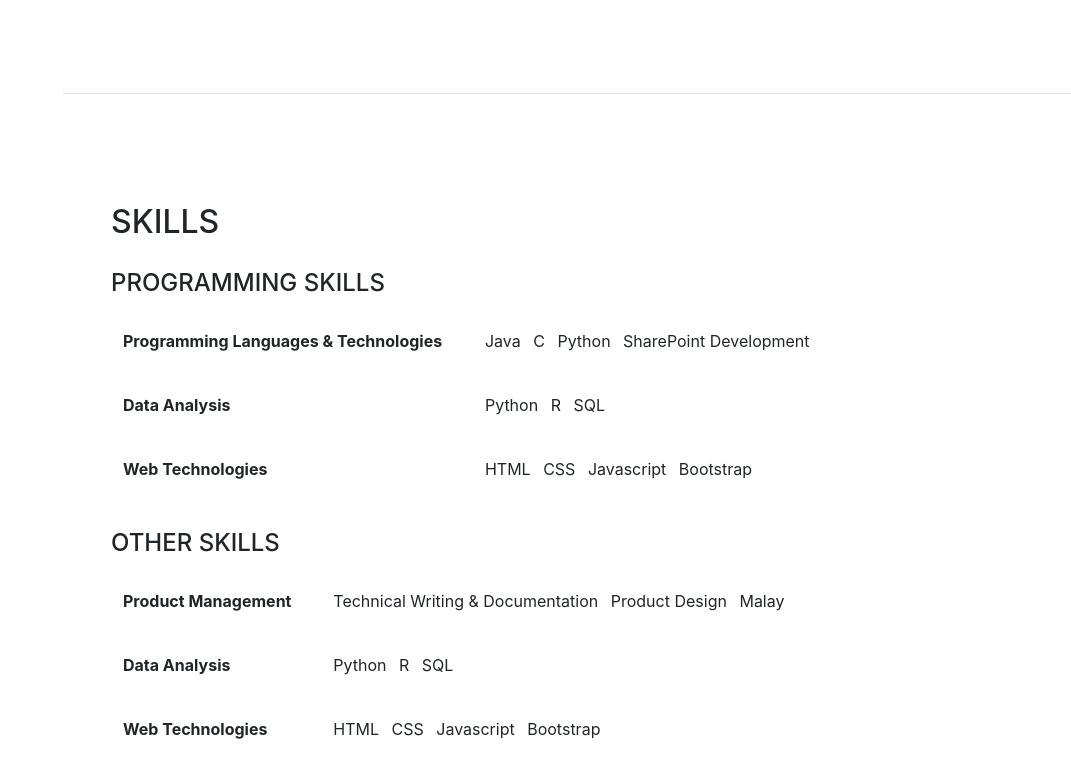
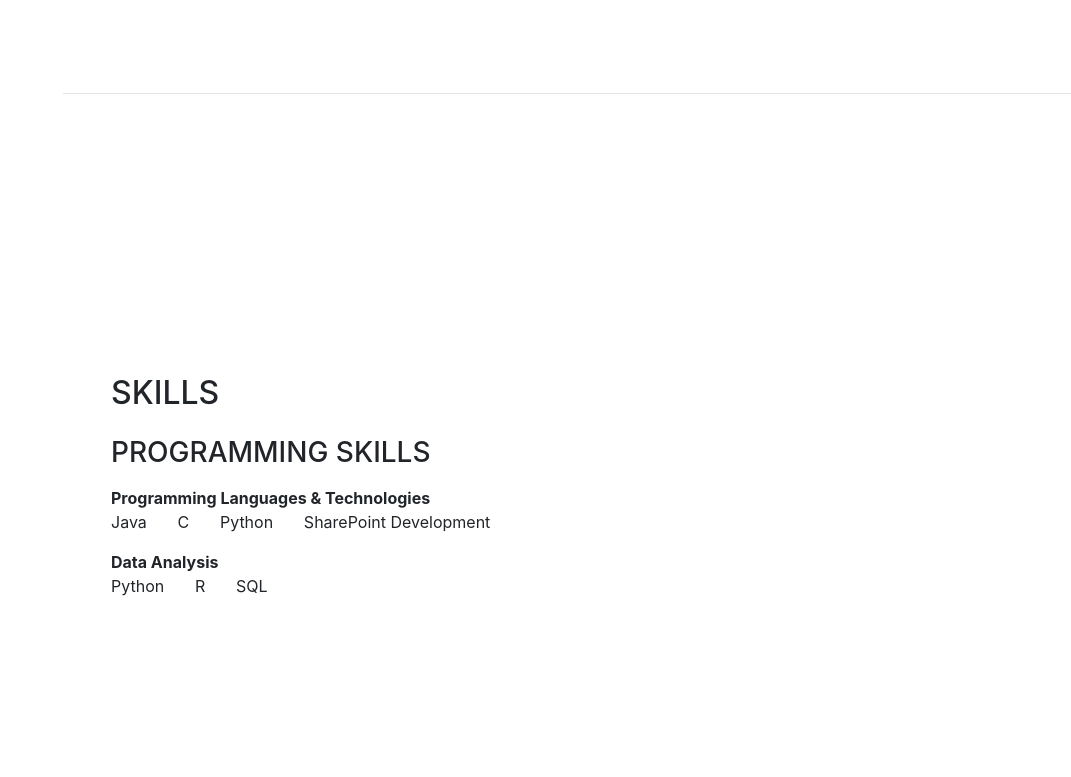
Before and after one commit to MeganYTan/MeganYTan.github.io, a website with bundled scripts: page index (2).html in a window 1280 px wide. Shown: the part 2950-3727 px from the top of the page, without its empty margins (209-1280 px from the left). Built offline with nearby package versions, Linux system fonts and the light colour scheme; a web font is replaced by a local one.

Commit message:
Skills in table look reworked

```diff
--- a/index (2).html
+++ b/index (2).html
@@ -258,6 +258,22 @@
       <section class="resume-section p-3 p-lg-5 d-flex flex-column" id="skills">
         <div class="my-auto">
           <h2 class="mb-4">Skills</h2>
+            <h3 class = "mb-3">Programming Skills</h3>
+            <div><b>Programming Languages &amp; Technologies</b>
+                <br><ul class = "list-inline">
+                    <li class = "list-inline-item">Java</li>
+                    <li class = "list-inline-item">C</li>
+                    <li class = "list-inline-item">Python</li>
+                    <li class = "list-inline-item">SharePoint Development</li></ul>
+            </div>
+            <div><b>Data Analysis</b>
+                <br><ul class = "list-inline">
+                    <li class = "list-inline-item">Python</li>
+                    <li class = "list-inline-item">R</li>
+                    <li class = "list-inline-item">SQL</li></ul>
+            </div>
+
+            <!--
             <div class = "subheading mb-3">Programming Skills</div>
             <table class="table table-borderless" style="width: 80%;">
                 <tr>
@@ -305,7 +321,7 @@
                         <li class = "list-inline-item">Javascript</li>
                         <li class = "list-inline-item">Bootstrap</li></ul></td>
             </table>
-
+            -->
 
 
         </div>
```
Also changed, not shown: css/resume.min.css.
